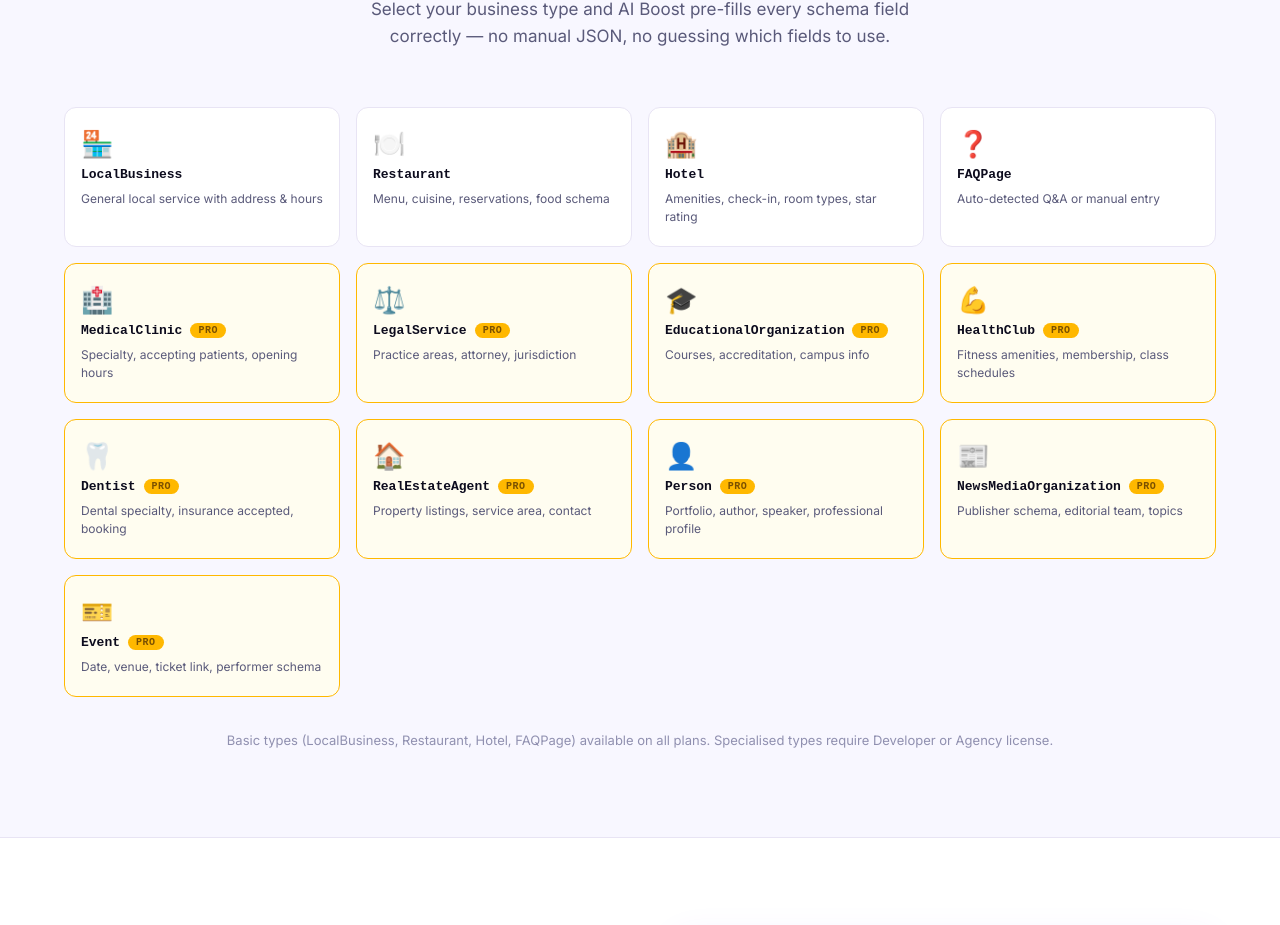
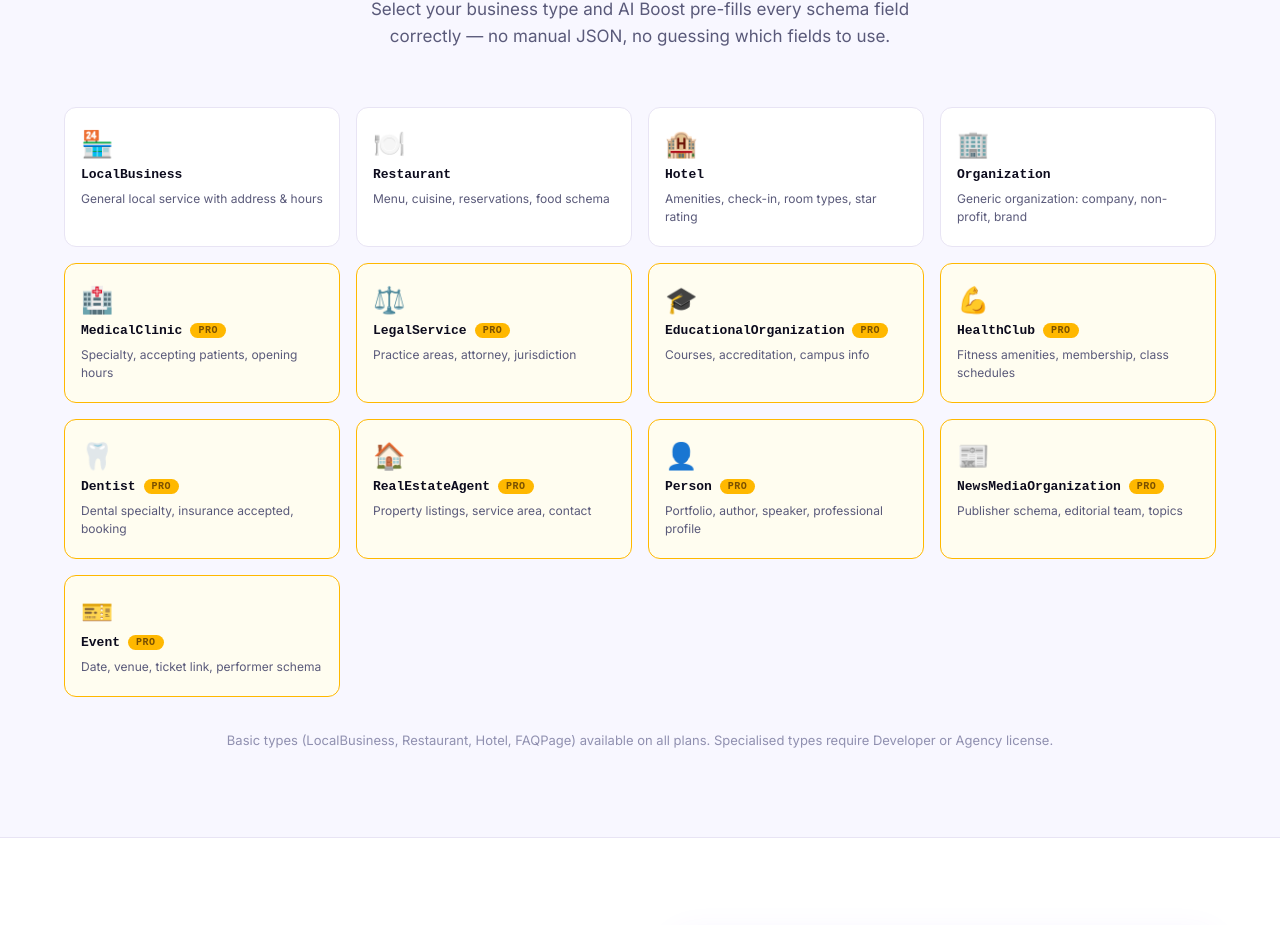
Before and after one commit to bojancreator/aiboostnow, a React (Vite) app: page /features in a window 1280 px wide. Shown: the part 2159-3084 px from the top of the page. Built offline with nearby package versions, Linux system fonts and the light colour scheme.

Commit message:
fix: replace FAQPage with Organization in features page site types grid

```diff
--- a/src/components/FeaturesPage.tsx
+++ b/src/components/FeaturesPage.tsx
@@ -102,7 +102,7 @@ const siteTypes = [
   { icon: '🏪', name: 'LocalBusiness',             desc: 'General local service with address & hours', pro: false },
   { icon: '🍽️', name: 'Restaurant',                desc: 'Menu, cuisine, reservations, food schema', pro: false },
   { icon: '🏨', name: 'Hotel',                     desc: 'Amenities, check-in, room types, star rating', pro: false },
-  { icon: '❓', name: 'FAQPage',                   desc: 'Auto-detected Q&A or manual entry', pro: false },
+  { icon: '🏢', name: 'Organization',               desc: 'Generic organization: company, non-profit, brand', pro: false },
   { icon: '🏥', name: 'MedicalClinic',             desc: 'Specialty, accepting patients, opening hours', pro: true },
   { icon: '⚖️', name: 'LegalService',              desc: 'Practice areas, attorney, jurisdiction', pro: true },
   { icon: '🎓', name: 'EducationalOrganization',   desc: 'Courses, accreditation, campus info', pro: true },
```
